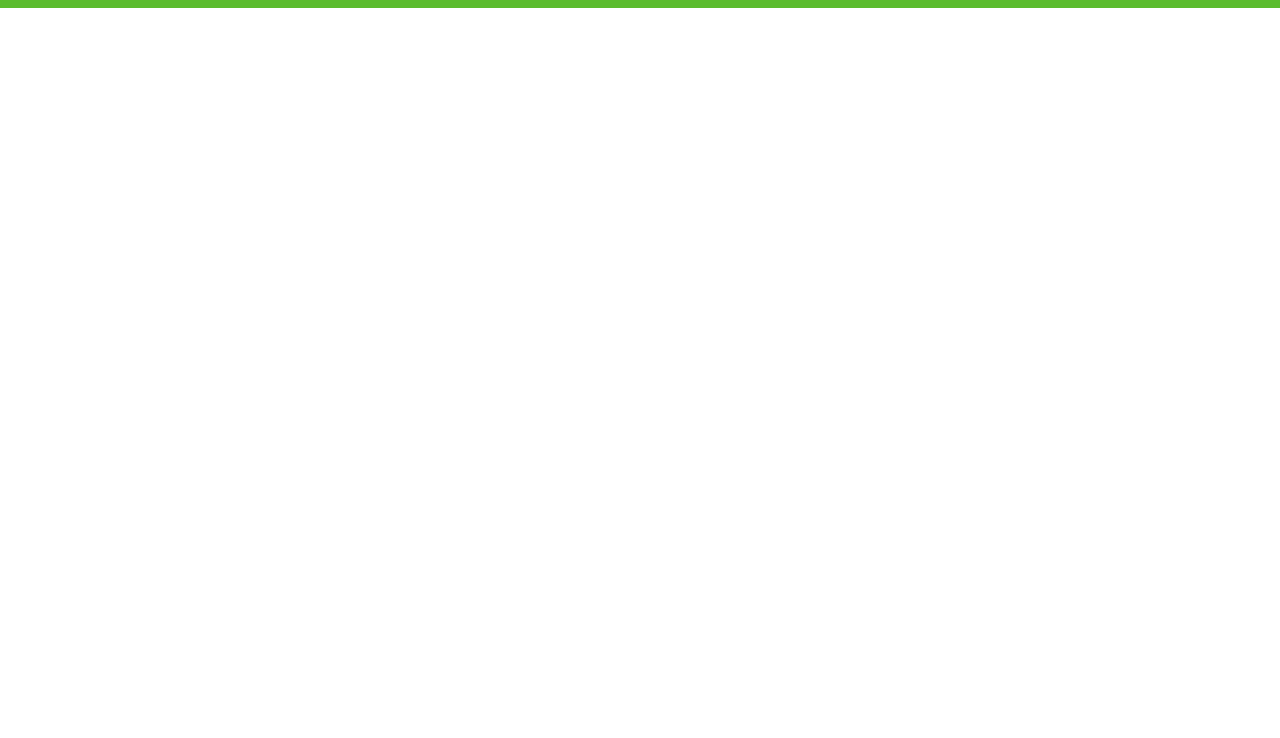
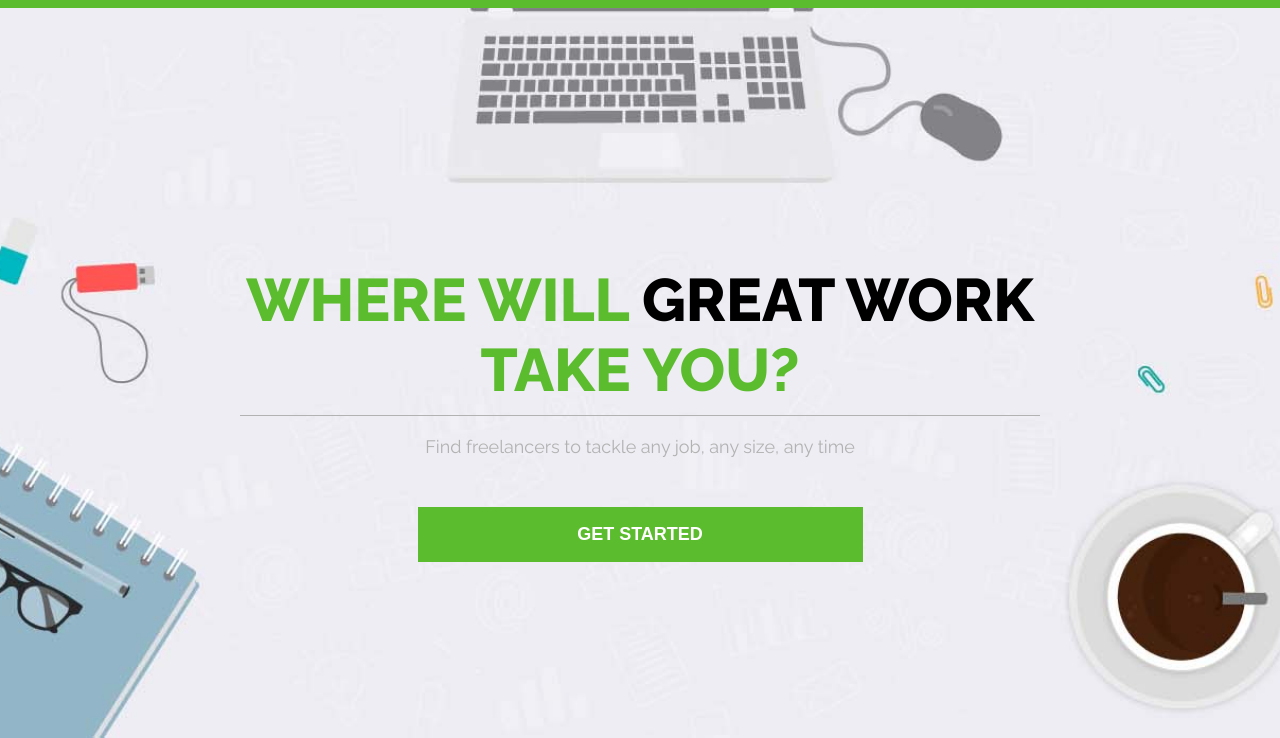
Before and after one commit to karol-wolski/jobBoard, a website built with webpack: page src/index.html in a window 1280 px wide. Shown: the part 62-800 px from the top of the page. Built offline with nearby package versions, Linux system fonts and the light colour scheme.

Commit message:
Add home section (#2)

```diff
--- a/src/index.html
+++ b/src/index.html
@@ -34,6 +34,11 @@
 			</nav>
 		</div>
 	</header>
+	<section class="home">
+		<h2 class="home__title">Where will <span> great work </span> take you? </h2>
+		<p class="home__subtitle">Find freelancers to tackle any job, any size, any time </p>
+		<button class="btn btn--green"> Get started</button>
+	</section>
 </body>
 
 </html>
--- a/src/scss/_colors.scss
+++ b/src/scss/_colors.scss
@@ -2,3 +2,6 @@ $greenLight: #d7ffc3;
 $green: #5bbc2e;
 $greenDark: #409d16;
 $white: #fff;
+$grey: #eeedf3;
+$greyDark: #b2b2b2;
+$black: #000;
--- a/src/scss/style.scss
+++ b/src/scss/style.scss
@@ -8,6 +8,7 @@
 
 html {
   font-size: 62.5%;
+  font-family: 'Raleway', sans-serif;
 }
 
 .wrapper {
@@ -22,7 +23,6 @@ html {
 
 .header {
   display: flex;
-  font-family: 'Raleway', sans-serif;
   color: $white;
   background: $green;
   text-transform: uppercase;
@@ -56,11 +56,6 @@ html {
   display: flex;
   justify-content: center;
   align-items: center;
-  // margin: 20px 0 0 0;
-
-  // @media (min-width: 1024px) {
-  //   margin: 0;
-  // }
 }
 
 .menu {
@@ -119,6 +114,55 @@ html {
   }
 }
 
+.home {
+  display: flex;
+  justify-content: center;
+  align-items: center;
+  flex-direction: column;
+  background-image: url(../images/bg.jpg);
+  background-position: center;
+  background-repeat: no-repeat;
+  background-size: cover;
+  background-color: #eeedf3;
+  height: 100vh;
+
+  &__title {
+    font-size: 4rem;
+    font-weight: 900;
+    color: $green;
+    text-transform: uppercase;
+    text-align: center;
+    padding: 15rem 0 1rem 0;
+    border-bottom: 1px solid $greyDark;
+    max-width: 800px;
+    @media (min-width: 768px) {
+      font-size: 6rem;
+    }
+    & > span {
+      color: $black;
+    }
+  }
+
+  &__subtitle {
+    width: calc(100% - 30px);
+    font-size: 1.8rem;
+    color: $greyDark;
+    margin-top: 2rem;
+    text-align: center;
+  }
+
+  & > .btn {
+    width: calc(100% - 30px);
+    height: 5.5rem;
+    font-size: 1.8rem;
+    font-weight: 900;
+    margin-top: 5rem;
+    @media (min-width: 500px) {
+      width: 44.5rem;
+    }
+  }
+}
+
 .btn {
   padding: 5px 10px;
   border: none;
@@ -126,6 +170,7 @@ html {
   cursor: pointer;
   color: $white;
   text-decoration: none;
+  text-transform: uppercase;
 
   &__menu {
     position: absolute;
@@ -143,6 +188,11 @@ html {
   [aria-expanded='true'] {
     display: none;
   }
+
+  &--green {
+    background-color: $green;
+    color: $white;
+  }
 }
 
 .isActive {
--- a/webpack.config.js
+++ b/webpack.config.js
@@ -16,7 +16,7 @@ module.exports = {
       template: './src/index.html',
     }),
     new MiniCssExtractPlugin({
-      filename: 'css/style.css',
+      filename: 'style.css',
     }),
   ],
   module: {
```
Also changed, not shown: src/images/bg.jpg (added).
